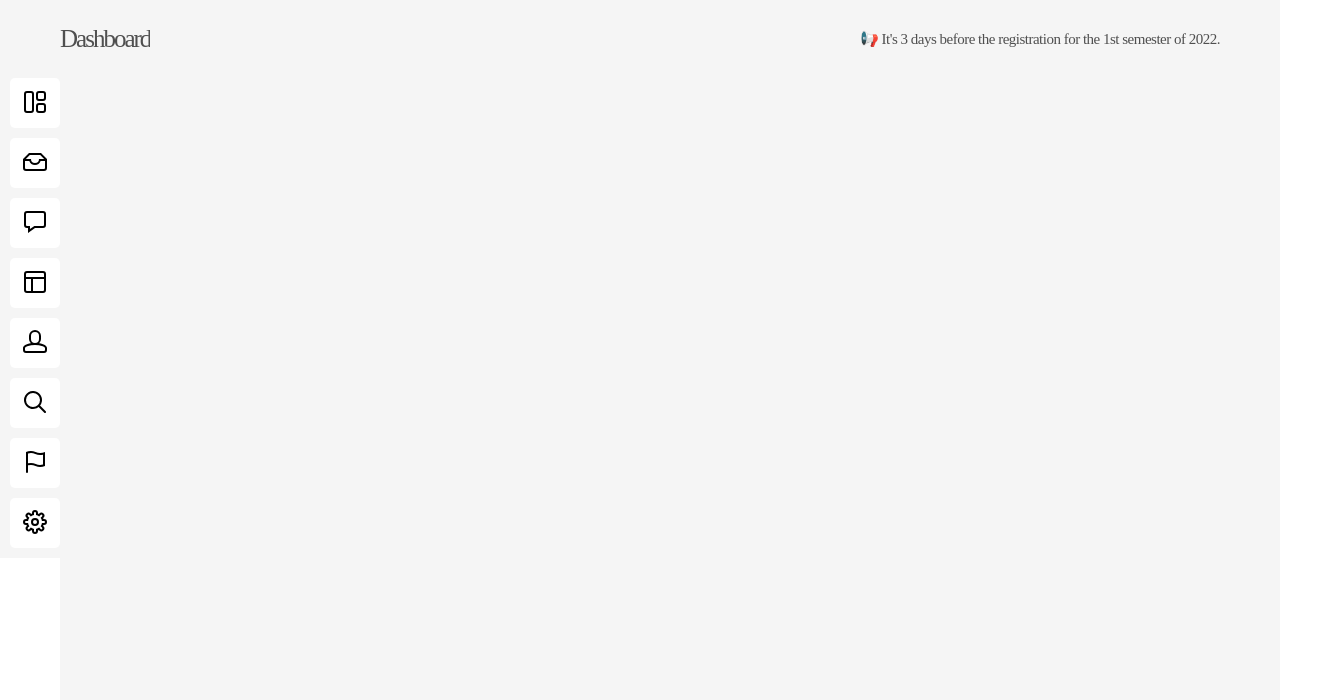
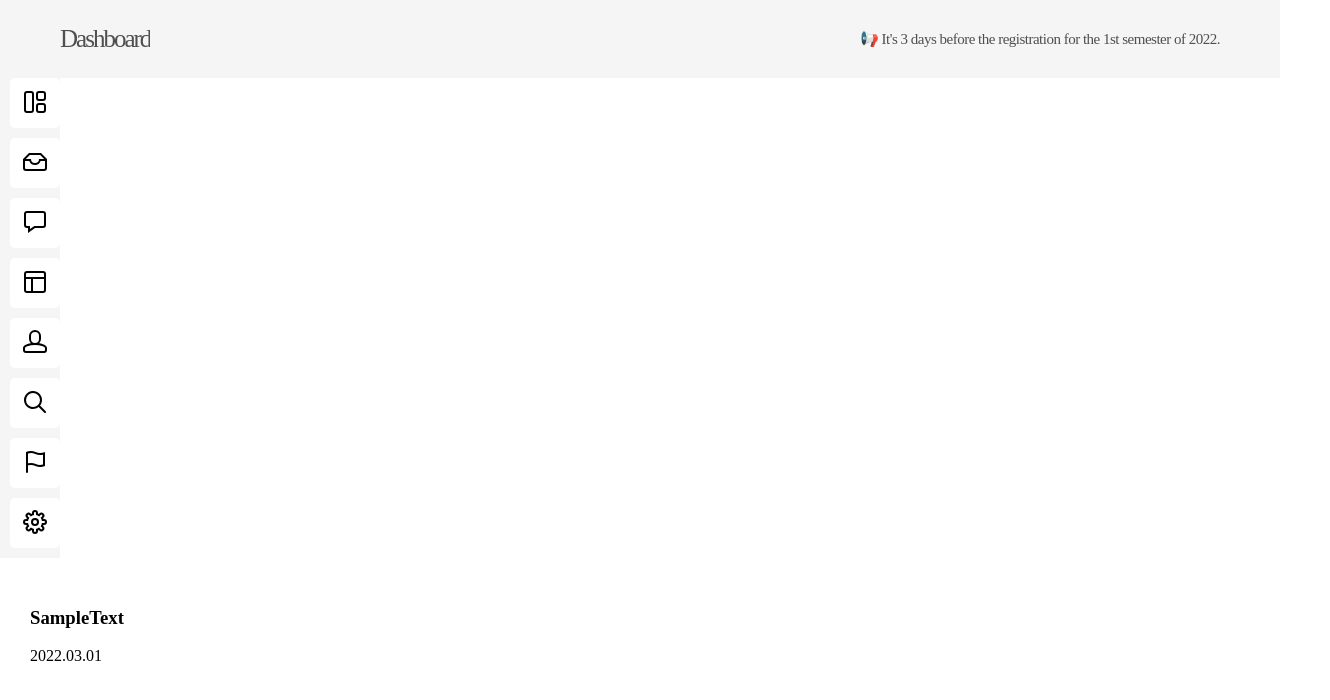
Before and after one commit to newfit6/dashboard, a React (Create React App) app in the folder dashboard/: page / in a window 1280 px wide. Shown: the top 700 px of the page, 1330 px wide, since content can reach past the window. Built offline with nearby package versions, Linux system fonts and the light colour scheme.

Commit message:
fix: git recover

```diff
--- a/dashboard/src/App.css
+++ b/dashboard/src/App.css
@@ -134,6 +134,33 @@ button {
   border-radius: 5px;
 }
 
+/*journal-box design*/
+/*
+.Journal-box {
+  background-color: #ffffff;
+  color: #4f4f4f;
+  display: flex;
+  float: left;
+  width: 100%;
+  height: 300px;
+  padding: 30px;
+  margin-right: 10px;
+  border: none;
+  border-radius: 5px;
+}
+*/
+
+.Journal-list {
+  display: block;
+  float: left;
+  margin-top: 30px;
+  margin-left: 10px;
+  width: 100%;
+  text-align: left;
+  padding-left: 20px;
+  padding-right: 20px;
+}
+
 /*app setting*/
 
 .App-logo {
--- a/dashboard/src/App.js
+++ b/dashboard/src/App.js
@@ -14,6 +14,7 @@ function App() {
   let title = "Dashboard";
   let noti =
     "📢  It's 3 days before the registration for the 1st semester of 2022.";
+  let Journal = "SampleText";
 
   return (
     <div className="App">
@@ -67,6 +68,11 @@ function App() {
         </p>
       </div>
 
+      <div className="Journal-list">
+        <h3> {Journal} </h3>
+        <p>2022.03.01</p>
+      </div>
+
       <header className="App-header"></header>
     </div>
   );
```
